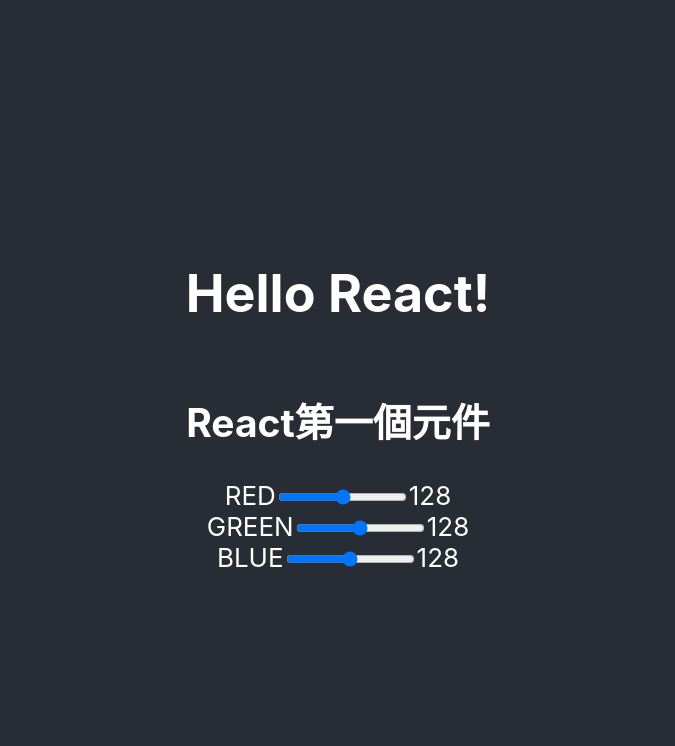
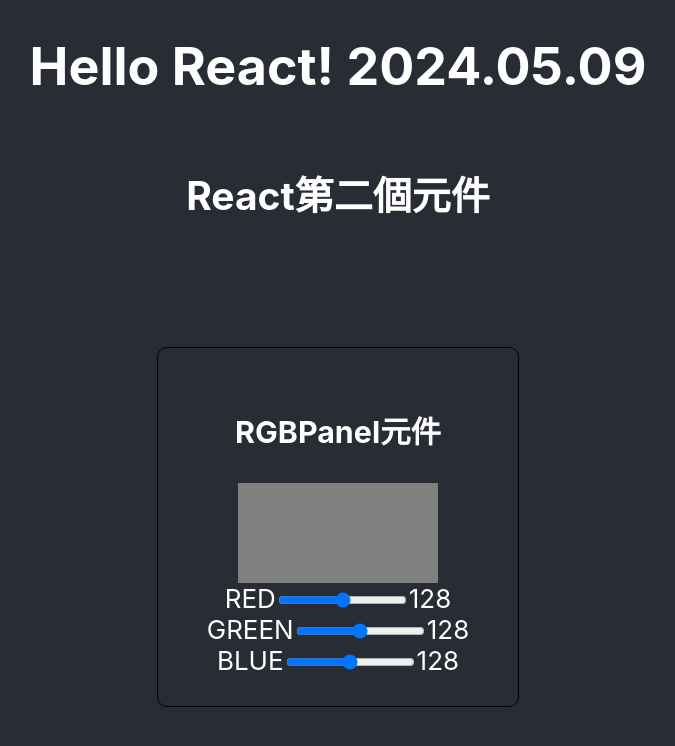
Before and after one commit to DerRight/2024REACT_Lession, a React (Create React App) app: page / in a window 1280 px wide. Shown: the top 746 px of the page, without its empty margins (302-977 px from the left). Built offline with nearby package versions, Linux system fonts and the light colour scheme.

Commit message:
新增MyRGBPanel元件

```diff
--- a/src/App.js
+++ b/src/App.js
@@ -1,15 +1,13 @@
 import './App.css';
-import MySlider from './components/MySlider';
+import MyRGBPanel from './components/MyRGBPanel';
 
 function App() {
   return (
     <div className="App">
       <header className="App-header">
-        <h1>Hello React!</h1>
-        <h2>React第一個元件</h2>
-        <MySlider color="RED"/>
-        <MySlider color="GREEN"/>
-        <MySlider color="BLUE"/>
+        <h1>Hello React! 2024.05.09</h1>
+        <h2>React第二個元件</h2>
+        <MyRGBPanel />
       </header>
     </div>
   );
--- /dev/null
+++ b/src/components/MyRGBPanel.js
@@ -0,0 +1,43 @@
+import React from "react";
+import { useState } from "react";
+import MySlider from "./MySlider";
+
+function MyRGBPanel() {
+    const panelCSS = {
+        display: "flex",
+        flexDirection: "column",
+        border: "1px solid black",
+        borderRadius: "10px",
+        width: "300px",
+        padding: "30px",
+        alignItems: "center",
+        margin: "auto",
+        justifyContent: "center"
+    };
+
+    const [red, setRed] = useState(128);
+    const [green, setGreen] = useState(128);
+    const [blue, setBlue] = useState(128);
+
+    const updateRed = (c) => setRed(c);
+    const updateBlue = (c) => setBlue(c);
+    const updateGreen = (c) => setGreen(c);
+
+    return (
+        <>
+            <div style={panelCSS}>
+                <h3>RGBPanel元件</h3>
+                <div style={{
+                    backgroundColor: `rgb(${red}, ${green}, ${blue})`,
+                    width: "200px",
+                    height: "100px"
+                }} />
+                <MySlider label="RED" onChange={updateRed} />
+                <MySlider label="GREEN" onChange={updateGreen} />
+                <MySlider label="BLUE" onChange={updateBlue} />
+            </div>
+        </>
+    );
+}
+
+export default MyRGBPanel;
--- a/src/components/MySlider.js
+++ b/src/components/MySlider.js
@@ -1,21 +1,24 @@
 import { useState } from "react";
 
-function MySlider(props) {
+function MySlider({label, onChange}) {
     const [value, setValue] = useState(128);
-    const handleChange = (e) => {
+    const handleSliderChange = (e) => {
         setValue(e.target.value);
+        if (onChange) {
+            onChange(e.target.value);
+        }
     };
 
     return(
         <div>
-            <span>{props.color}</span>
+            <span>{label}</span>
             <input
                 type="range"
                 width="400"
                 min="0"
                 max="255"
                 value={value}
-                onChange={handleChange}
+                onChange={handleSliderChange}
             />
             <span>{value}</span>
         </div>
```
